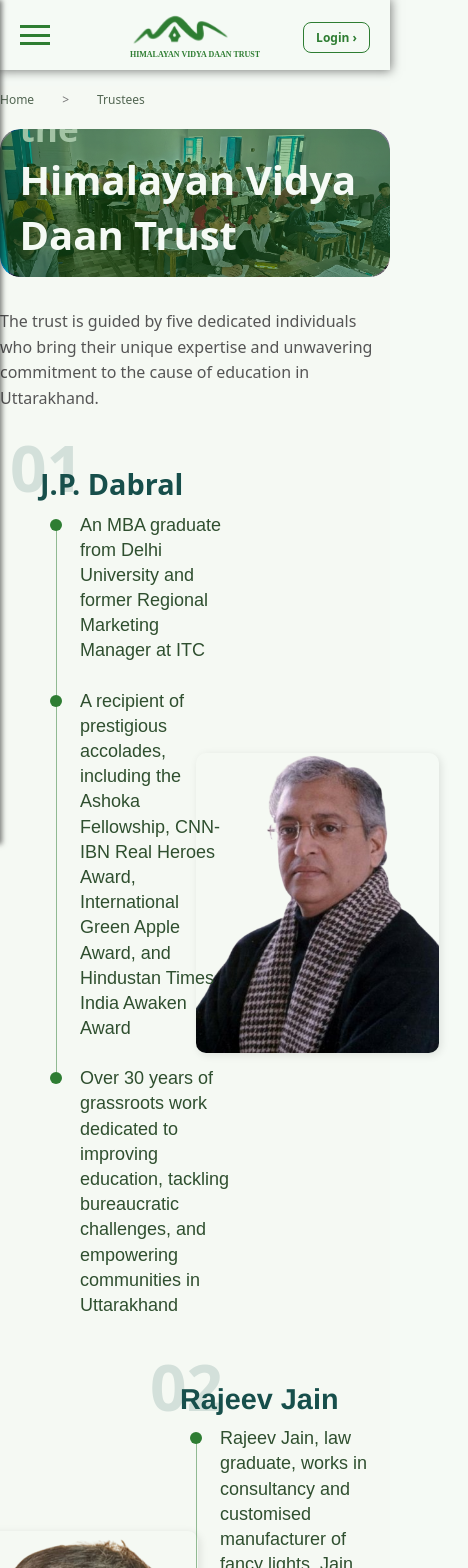
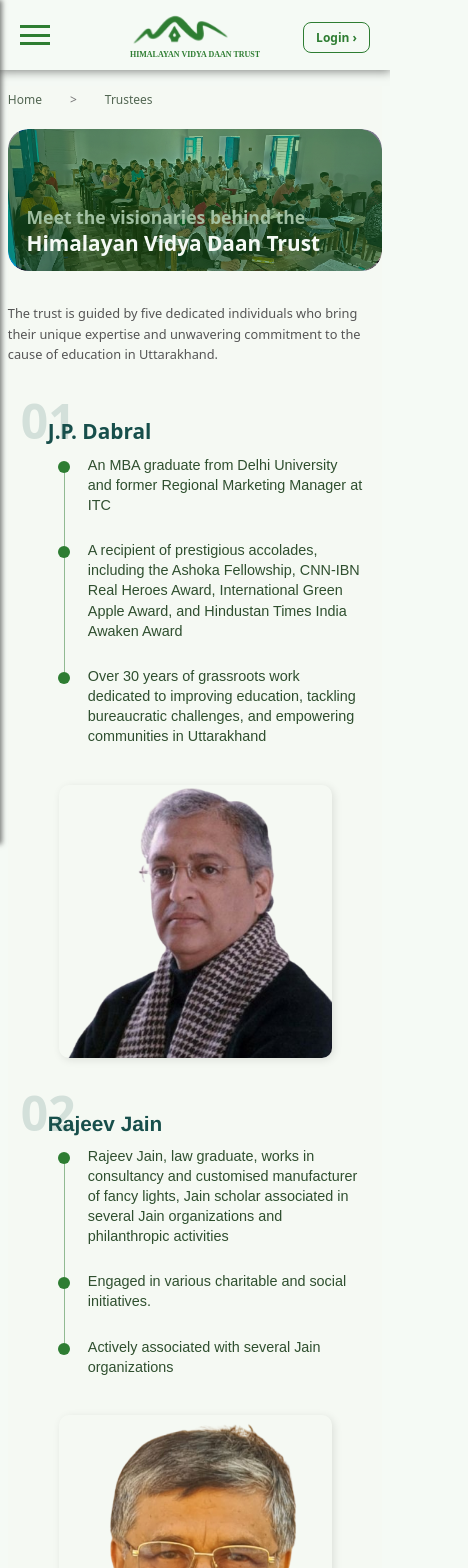
Before and after one commit to tejashvi-kumawat/nss-teaching-web-app, a React (Vite) app in the folder Teaching-app/: page /trustees in a window 390 px wide. Shown: the top 1568 px of the page, 468 px wide, since content can reach past the window. Built offline with nearby package versions, Linux system fonts and the light colour scheme; no server answers.

Commit message:
Made Trustees responsive

```diff
--- a/Teaching-app/src/pages/Trustees/Trustees.css
+++ b/Teaching-app/src/pages/Trustees/Trustees.css
@@ -1,7 +1,7 @@
 .TrusteesBody {
     background-color: #f5f9f3;
     font-family: "Montserrat", "Helvetica Neue", sans-serif;
-    margin: 0;
+    margin: 2%;
     /* padding: 40px; */
     color: #2F4F2F;
 }
@@ -89,6 +89,7 @@
     position: relative;
 }
 
+.TrusteesNumberHeading-odd,
 .TrusteesNumberHeading{
     opacity: 0.15;
     color: rgb(25, 85, 80);
@@ -164,7 +165,7 @@
 .TrusteesTrustImage {
     border-radius: 10px;
     width: 300px;
-    height: 300px;
+    aspect-ratio: 1/1;
     object-fit: cover;
     object-position: top;
     transition: all 0.3s ease-in-out;
@@ -176,3 +177,71 @@
     box-shadow: 0px 4px 10px rgba(0, 128, 0, 0.2);
     border-radius: 12px;
 }
+
+@media screen and (max-width: 700px) and (min-width:450px) {
+    .TrusteesBannerOverlayText h2{
+        font-size: 1.5rem;
+    }
+    .TrusteesBannerOverlayText h1{
+        font-size: 1.8rem;
+    }
+
+    .TrusteesTrustImage{
+        width: 200px;
+    }
+    .Trustees-Object-Points li{
+        font-size: 0.9rem;
+    }
+    .TrusteesTextHeading{
+        font-size: 1.3rem;
+    }
+    .TrusteesNumberHeading-odd,
+    .TrusteesNumberHeading{
+        font-size: 3rem;
+        top: -29px;
+        left: -7px;
+    }
+    .TrusteesNumberHeading-odd{
+        top: -33px;
+    }
+}
+
+@media screen and (max-width:450px) {
+    .TrusteesBannerOverlayText h2{
+        font-size: 1.1rem;
+    }
+    .TrusteesBannerOverlayText h1{
+        font-size: 1.3rem;
+    }
+    .TrusteesBannerDescription{
+        font-size: 0.8rem;
+    }
+
+    .TrusteesContainer{
+        flex-direction: column;
+    }
+    .TrusteesContainer-odd{
+        flex-direction: column-reverse;
+    }
+    .TrusteesTextBox{
+        width: 100%;
+    }
+    .TrusteesTrustImage{
+        width: 70vw;
+    }
+    .Trustees-Object-Points li{
+        font-size: 0.9rem;
+    }
+    .TrusteesTextHeading{
+        font-size: 1.3rem;
+    }
+    .TrusteesNumberHeading-odd,
+    .TrusteesNumberHeading{
+        font-size: 3rem;
+        top: -29px;
+        left: -7px;
+    }
+    .TrusteesNumberHeading-odd{
+        top: -32px;
+    }
+}
--- a/Teaching-app/src/pages/Trustees/Trustees.jsx
+++ b/Teaching-app/src/pages/Trustees/Trustees.jsx
@@ -121,7 +121,7 @@
                         <img className="TrusteesTrustImage" src={TrustObject.image} />
                     </div>
                     <div className="TrusteesTextBox">
-                        <span className="TrusteesNumberHeading">{TrustObject.number}</span>
+                        <span className="TrusteesNumberHeading-odd">{TrustObject.number}</span>
                         <h2 className="TrusteesTextHeading">
                             {TrustObject.name}
                         </h2>
```
